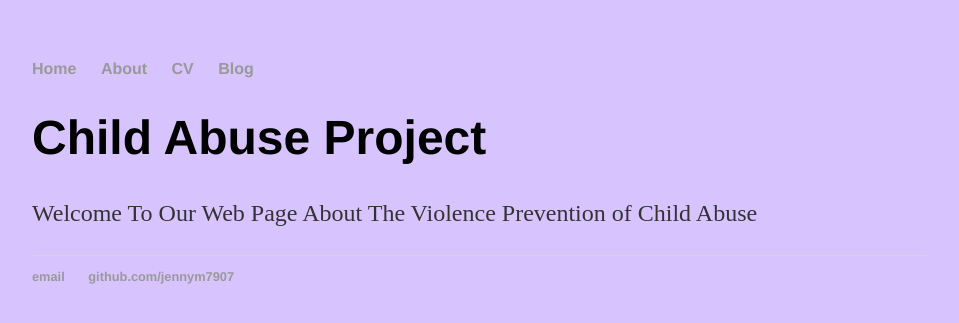
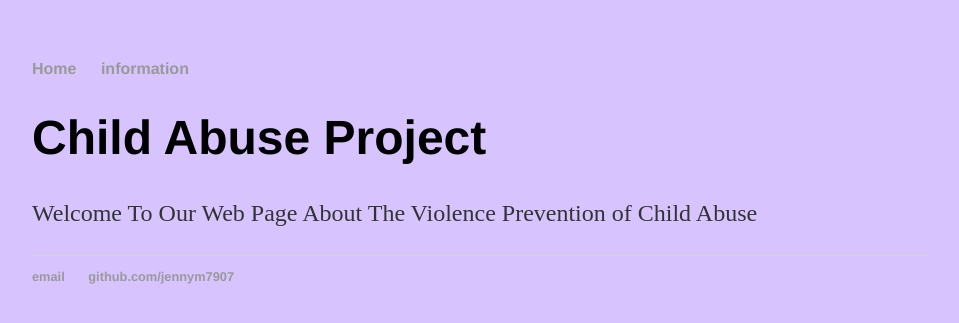
Before and after one commit to jennym7907/FAIL3, a Jekyll site: the page built from index.html, in a window 1280 px wide. Shown: the top 323 px of the page, without its empty margins (160-1119 px from the left). Built offline with Jekyll 4.4.1, drawn with Linux system fonts in a browser that asks for light colours.

Commit message:
Update default.html

```diff
--- a/_layouts/default.html
+++ b/_layouts/default.html
@@ -9,9 +9,7 @@
 			<nav>
 	    		<ul>
 	        		<li><a href="/">Home</a></li>
-		        	<li><a href="/about">About</a></li>
-	        		<li><a href="/cv">CV</a></li>
-	        		<li><a href="/blog">Blog</a></li>
+	        		<li><a href="/information">information</a></li>
 	    		</ul>
 			</nav>
 			<div class="container">
```
